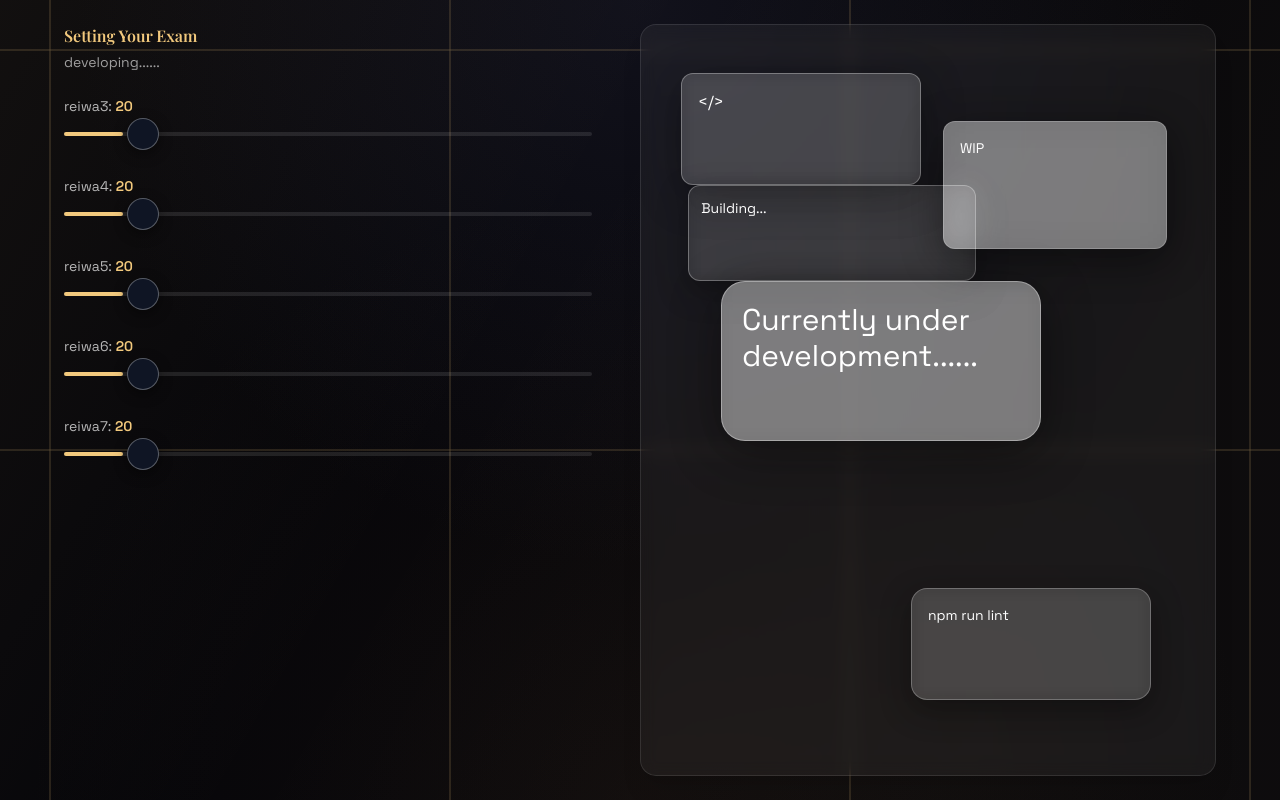
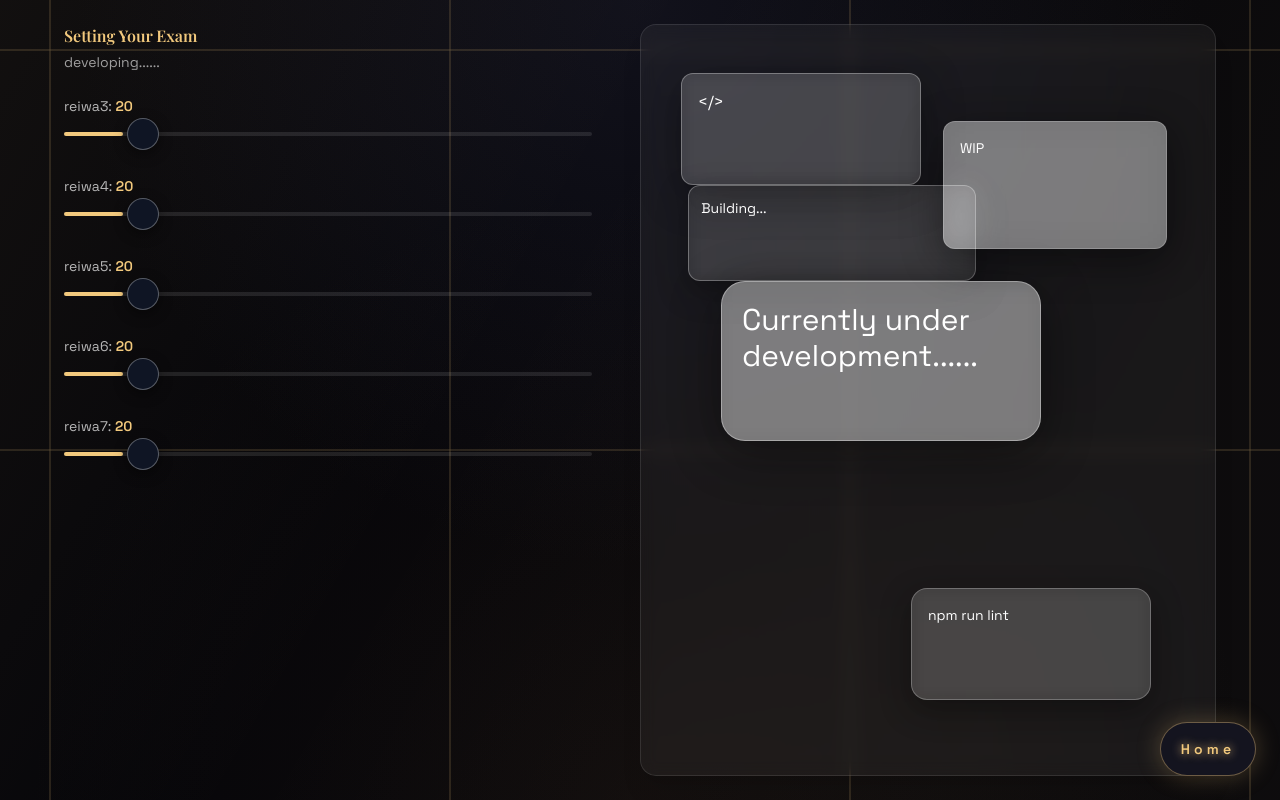
Before and after one commit to devryuya2007/kakotan-web, a React (Vite) app in the folder main/: page /pages/user-config in a window 1280 px wide. Built offline with nearby package versions, Linux system fonts and the light colour scheme.

Commit message:
homeへのボタンを修正

```diff
--- a/main/src/pages/userConfig/userConfig.tsx
+++ b/main/src/pages/userConfig/userConfig.tsx
@@ -3,7 +3,9 @@ import {useUserConfig} from '../tests/test_page/hooks/useUserConfig';
 import {useMemo} from 'react';
 
 import * as Slider from '@radix-ui/react-slider';
+import {useNavigate} from 'react-router-dom';
 
+import {QuickStartButton} from '@/components/buttons/QuickStartButton';
 import {AppLayout} from '@/components/layout/AppLayout';
 
 export default function UserConfig() {
@@ -15,9 +17,12 @@ export default function UserConfig() {
       >,
     [config],
   );
-
+  const navigate = useNavigate();
   return (
     <AppLayout>
+      <div className='fixed bottom-6 right-6 z-50 w-[6rem]'>
+        <QuickStartButton onClick={() => navigate('/')} label='Home' />
+      </div>
       <div className='flex h-full w-full flex-col gap-8 overflow-y-auto px-4 py-6 sm:flex-row sm:items-start sm:gap-12 sm:overflow-hidden sm:px-8'>
         <section className='flex w-full flex-col gap-6 sm:w-1/2 sm:overflow-visible'>
           <header className='space-y-1'>
```
Also changed, not shown: 1 other file (tests, documents, lock files or other folders).
